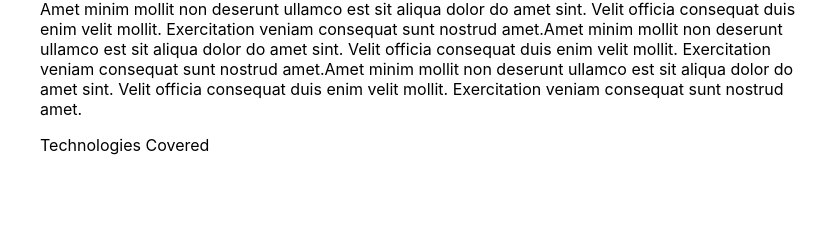
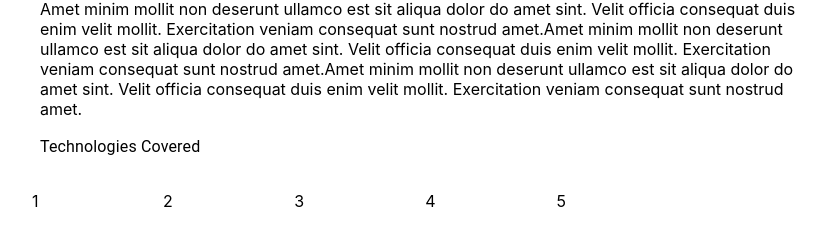
Before and after one commit to naimur202163/BlockChain-single-page, a Next.js app: page / in a window 1280 px wide. Shown: the part 126-372 px from the top of the page, without its empty margins (8-834 px from the left). Built offline with nearby package versions, Linux system fonts and the light colour scheme.

Commit message:
style added

```diff
--- a/pages/Components/Details/Details.js
+++ b/pages/Components/Details/Details.js
@@ -1,6 +1,6 @@
 import { Box, Button, Container, Grid, Typography } from "@mui/material";
 import React from "react";
-
+import "./Details.css";
 const Details = () => {
   return (
     <div>
@@ -29,18 +29,28 @@ const Details = () => {
               {/* Techonology */}
               <div>
                 <div>
-                  <typography variant="h5">Technologies Covered</typography>
-                </div>
-                <div>
-                  <Box>
-                    <Grid container spacing={2}>
-                      <Grid md={2} lg={2}></Grid>
-                      <Grid md={2} lg={2}></Grid>
-                      <Grid md={2} lg={2}></Grid>
-                      <Grid md={2} lg={2}></Grid>
-                      <Grid md={2} lg={2}></Grid>
+                  <div>
+                    <Typography>Technologies Covered</Typography>
+                  </div>
+                  <div>
+                    <Grid sx={{ mt: 4 }} container spacing={1}>
+                      <Grid md={2} lg={2}>
+                        <div>1</div>
+                      </Grid>
+                      <Grid md={2} lg={2}>
+                        <div>2</div>
+                      </Grid>
+                      <Grid md={2} lg={2}>
+                        <div>3</div>
+                      </Grid>
+                      <Grid md={2} lg={2}>
+                        <div>4</div>
+                      </Grid>
+                      <Grid md={2} lg={2}>
+                        <div>5</div>
+                      </Grid>
                     </Grid>
-                  </Box>
+                  </div>
                 </div>
               </div>
             </Box>
```
Also changed, not shown: pages/Components/Details/Details.css (added).
